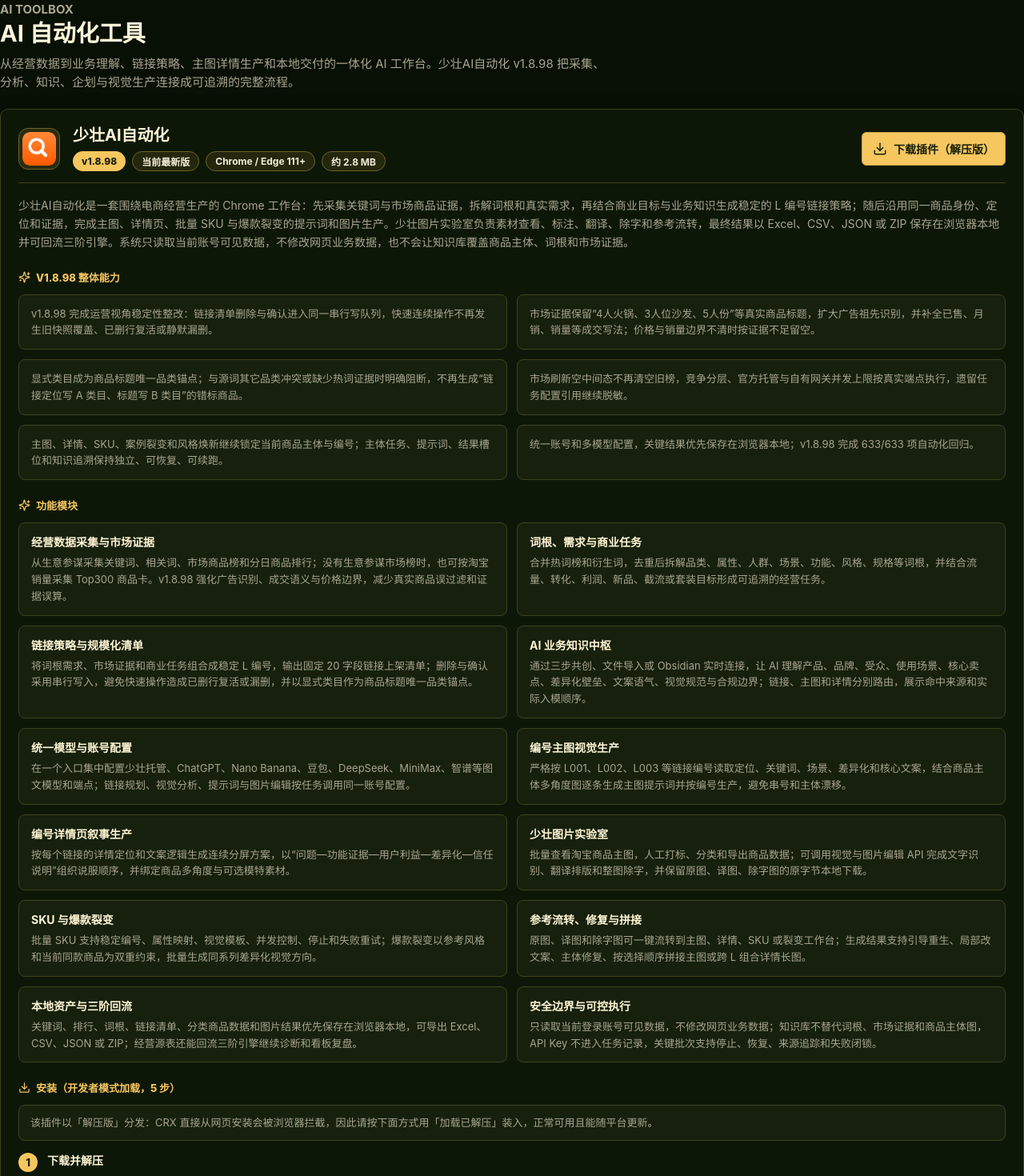
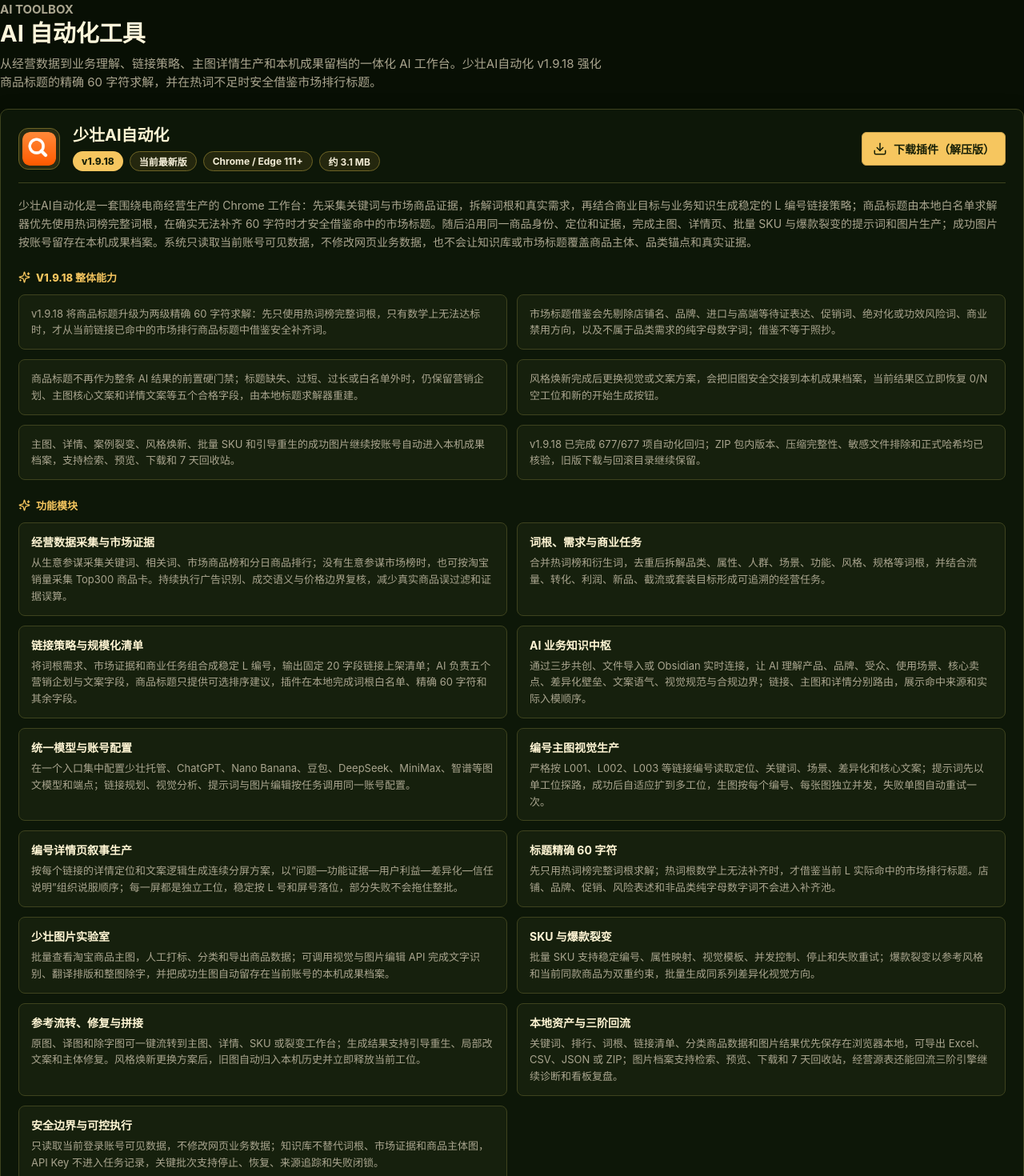
Before and after one commit to songlelaile/20260606sanjie, a Next.js app: page /tools in a window 1280 px wide. Shown: the top 1470 px of the page at 80% size. Built offline with nearby package versions, Linux system fonts and the light colour scheme; no server answers.

Commit message:
release: publish plugin v1.9.18

```diff
--- a/src/app/tools/page.tsx
+++ b/src/app/tools/page.tsx
@@ -17,10 +17,10 @@
 // 插件元信息（升级版本只需改这里，并把新 ZIP 放进 public/downloads/）
 const COLLECTOR = {
   name: "少壮AI自动化",
-  version: "1.8.98",
-  zipHref: "/downloads/sycm-keyword-collector-v1.8.98.zip",
-  downloadName: "少壮AI自动化-v1.8.98.zip",
-  sizeLabel: "约 2.8 MB",
+  version: "1.9.18",
+  zipHref: "/downloads/sycm-keyword-collector-v1.9.18.zip",
+  downloadName: "少壮AI自动化-v1.9.18.zip",
+  sizeLabel: "约 3.1 MB",
   platform: "Chrome / Edge 111+",
   iconHref: "/downloads/shaozhuang-ai-legacy-icon.png"
 };
@@ -28,7 +28,7 @@
 const FEATURES = [
   {
     title: "经营数据采集与市场证据",
-    desc: "从生意参谋采集关键词、相关词、市场商品榜和分日商品排行；没有生意参谋市场榜时，也可按淘宝销量采集 Top300 商品卡。v1.8.98 强化广告识别、成交语义与价格边界，减少真实商品误过滤和证据误算。"
+    desc: "从生意参谋采集关键词、相关词、市场商品榜和分日商品排行；没有生意参谋市场榜时，也可按淘宝销量采集 Top300 商品卡。持续执行广告识别、成交语义与价格边界复核，减少真实商品误过滤和证据误算。"
   },
   {
     title: "词根、需求与商业任务",
@@ -36,7 +36,7 @@
   },
   {
     title: "链接策略与规模化清单",
-    desc: "将词根需求、市场证据和商业任务组合成稳定 L 编号，输出固定 20 字段链接上架清单；删除与确认采用串行写入，避免快速操作造成已删行复活或漏删，并以显式类目作为商品标题唯一品类锚点。"
+    desc: "将词根需求、市场证据和商业任务组合成稳定 L 编号，输出固定 20 字段链接上架清单；AI 负责五个营销企划与文案字段，商品标题只提供可选排序建议，插件在本地完成词根白名单、精确 60 字符和其余字段。"
   },
   {
     title: "AI 业务知识中枢",
@@ -48,15 +48,19 @@
   },
   {
     title: "编号主图视觉生产",
-    desc: "严格按 L001、L002、L003 等链接编号读取定位、关键词、场景、差异化和核心文案，结合商品主体多角度图逐条生成主图提示词并按编号生产，避免串号和主体漂移。"
+    desc: "严格按 L001、L002、L003 等链接编号读取定位、关键词、场景、差异化和核心文案；提示词先以单工位探路，成功后自适应扩到多工位，生图按每个编号、每张图独立并发，失败单图自动重试一次。"
   },
   {
     title: "编号详情页叙事生产",
-    desc: "按每个链接的详情定位和文案逻辑生成连续分屏方案，以“问题—功能证据—用户利益—差异化—信任说明”组织说服顺序，并绑定商品多角度与可选模特素材。"
+    desc: "按每个链接的详情定位和文案逻辑生成连续分屏方案，以“问题—功能证据—用户利益—差异化—信任说明”组织说服顺序；每一屏都是独立工位，稳定按 L 号和屏号落位，部分失败不会拖住整批。"
+  },
+  {
+    title: "标题精确 60 字符",
+    desc: "先只用热词榜完整词根求解；热词根数学上无法补齐时，才借鉴当前 L 实际命中的市场排行标题。店铺、品牌、促销、风险表述和非品类纯字母数字词不会进入补齐池。"
   },
   {
     title: "少壮图片实验室",
-    desc: "批量查看淘宝商品主图，人工打标、分类和导出商品数据；可调用视觉与图片编辑 API 完成文字识别、翻译排版和整图除字，并保留原图、译图、除字图的原字节本地下载。"
+    desc: "批量查看淘宝商品主图，人工打标、分类和导出商品数据；可调用视觉与图片编辑 API 完成文字识别、翻译排版和整图除字，并把成功生图自动留存在当前账号的本机成果档案。"
   },
   {
     title: "SKU 与爆款裂变",
@@ -64,11 +68,11 @@
   },
   {
     title: "参考流转、修复与拼接",
-    desc: "原图、译图和除字图可一键流转到主图、详情、SKU 或裂变工作台；生成结果支持引导重生、局部改文案、主体修复、按选择顺序拼接主图或跨 L 组合详情长图。"
+    desc: "原图、译图和除字图可一键流转到主图、详情、SKU 或裂变工作台；生成结果支持引导重生、局部改文案和主体修复。风格焕新更换方案后，旧图自动归入本机历史并立即释放当前工位。"
   },
   {
     title: "本地资产与三阶回流",
-    desc: "关键词、排行、词根、链接清单、分类商品数据和图片结果优先保存在浏览器本地，可导出 Excel、CSV、JSON 或 ZIP；经营源表还能回流三阶引擎继续诊断和看板复盘。"
+    desc: "关键词、排行、词根、链接清单、分类商品数据和图片结果优先保存在浏览器本地，可导出 Excel、CSV、JSON 或 ZIP；图片档案支持检索、预览、下载和 7 天回收站，经营源表还能回流三阶引擎继续诊断和看板复盘。"
   },
   {
     title: "安全边界与可控执行",
@@ -77,12 +81,12 @@
 ];
 
 const RELEASE_NOTES = [
-  "v1.8.98 完成运营视角稳定性整改：链接清单删除与确认进入同一串行写队列，快速连续操作不再发生旧快照覆盖、已删行复活或静默漏删。",
-  "市场证据保留“4人火锅、3人位沙发、5人份”等真实商品标题，扩大广告祖先识别，并补全已售、月销、销量等成交写法；价格与销量边界不清时按证据不足留空。",
-  "显式类目成为商品标题唯一品类锚点；与源词其它品类冲突或缺少热词证据时明确阻断，不再生成“链接定位写 A 类目、标题写 B 类目”的错标商品。",
-  "市场刷新空中间态不再清空旧榜，竞争分层、官方托管与自有网关并发上限按真实端点执行，遗留任务配置引用继续脱敏。",
-  "主图、详情、SKU、案例裂变和风格焕新继续锁定当前商品主体与编号；主体任务、提示词、结果槽位和知识追溯保持独立、可恢复、可续跑。",
-  "统一账号和多模型配置，关键结果优先保存在浏览器本地；v1.8.98 完成 633/633 项自动化回归。"
+  "v1.9.18 将商品标题升级为两级精确 60 字符求解：先只使用热词榜完整词根，只有数学上无法达标时，才从当前链接已命中的市场排行商品标题中借鉴安全补齐词。",
+  "市场标题借鉴会先剔除店铺名、品牌、进口与高端等待证表达、促销词、绝对化或功效风险词、商业禁用方向，以及不属于品类需求的纯字母数字词；借鉴不等于照抄。",
+  "商品标题不再作为整条 AI 结果的前置硬门禁；标题缺失、过短、过长或白名单外时，仍保留营销企划、主图核心文案和详情文案等五个合格字段，由本地标题求解器重建。",
+  "风格焕新完成后更换视觉或文案方案，会把旧图安全交接到本机成果档案，当前结果区立即恢复 0/N 空工位和新的开始生成按钮。",
+  "主图、详情、案例裂变、风格焕新、批量 SKU 和引导重生的成功图片继续按账号自动进入本机成果档案，支持检索、预览、下载和 7 天回收站。",
+  "v1.9.18 已完成 677/677 项自动化回归；ZIP 包内版本、压缩完整性、敏感文件排除和正式哈希均已核验，旧版下载与回滚目录继续保留。"
 ];
 
 const INSTALL_STEPS = [
@@ -128,7 +132,7 @@
   },
   {
     title: "链接清单企划",
-    desc: "可以先采集词根需求和市场商品榜，也可直接上传已经做好的两张表；到「链接清单」确认品类锚点与词根需求后，由 AI 按语义组合生成 L 编号和固定 20 字段的链接上架清单。"
+    desc: "可以先采集词根需求和市场商品榜，也可直接上传已经做好的两张表；AI 逐 L 生成五个必填营销字段，商品标题由插件先用热词根精确求解，必要时再借鉴已命中的市场标题，最终输出固定 20 列。"
   },
   {
     title: "业务知识库",
@@ -166,7 +170,7 @@
       <PageHeader
         eyebrow="AI Toolbox"
         title="AI 自动化工具"
-        description="从经营数据到业务理解、链接策略、主图详情生产和本地交付的一体化 AI 工作台。少壮AI自动化 v1.8.98 把采集、分析、知识、企划与视觉生产连接成可追溯的完整流程。"
+        description="从经营数据到业务理解、链接策略、主图详情生产和本机成果留档的一体化 AI 工作台。少壮AI自动化 v1.9.18 强化商品标题的精确 60 字符求解，并在热词不足时安全借鉴市场排行标题。"
       />
 
       <section className="tool-card">
@@ -200,7 +204,7 @@
         </header>
 
         <p className="tool-lead">
-          少壮AI自动化是一套围绕电商经营生产的 Chrome 工作台：先采集关键词与市场商品证据，拆解词根和真实需求，再结合商业目标与业务知识生成稳定的 L 编号链接策略；随后沿用同一商品身份、定位和证据，完成主图、详情页、批量 SKU 与爆款裂变的提示词和图片生产。少壮图片实验室负责素材查看、标注、翻译、除字和参考流转，最终结果以 Excel、CSV、JSON 或 ZIP 保存在浏览器本地并可回流三阶引擎。系统只读取当前账号可见数据，不修改网页业务数据，也不会让知识库覆盖商品主体、词根和市场证据。
+          少壮AI自动化是一套围绕电商经营生产的 Chrome 工作台：先采集关键词与市场商品证据，拆解词根和真实需求，再结合商业目标与业务知识生成稳定的 L 编号链接策略；商品标题由本地白名单求解器优先使用热词榜完整词根，在确实无法补齐 60 字符时才安全借鉴命中的市场标题。随后沿用同一商品身份、定位和证据，完成主图、详情页、批量 SKU 与爆款裂变的提示词和图片生产；成功图片按账号留存在本机成果档案。系统只读取当前账号可见数据，不修改网页业务数据，也不会让知识库或市场标题覆盖商品主体、品类锚点和真实证据。
         </p>
 
         <div className="tool-block">
```
Also changed, not shown: 2 other files (tests, documents, lock files or other folders).
